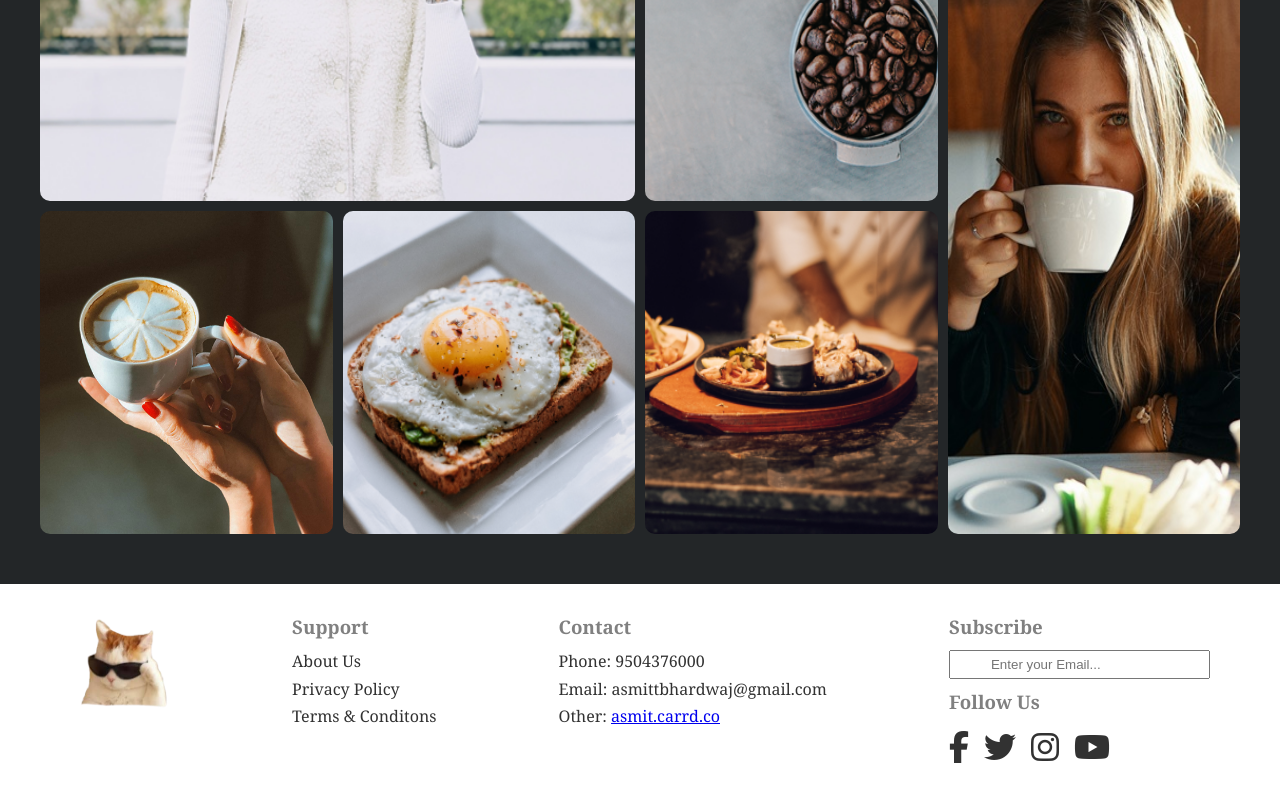
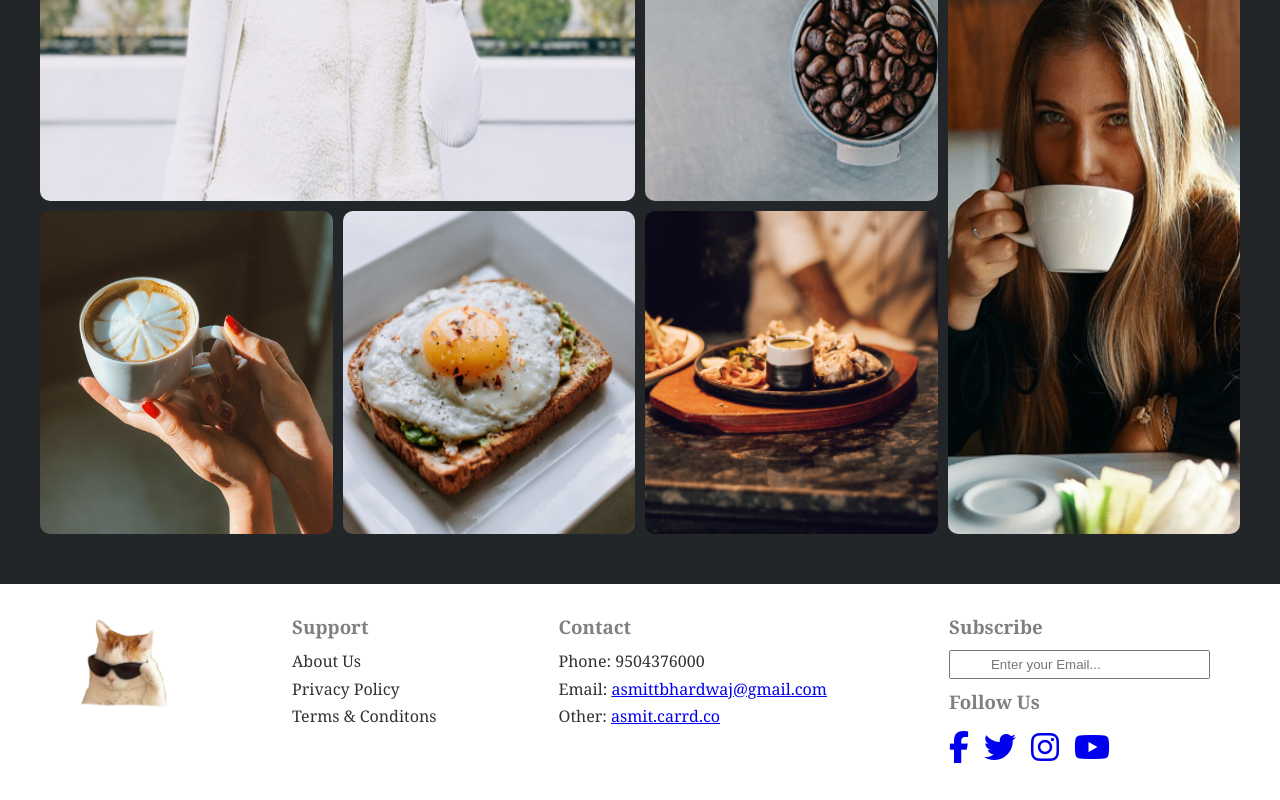
Before and after one commit to asmit404/Cafe_Website, a plain HTML site: page index.html in a window 1280 px wide. Shown: the part 1576-2376 px from the top of the page. Drawn offline with Linux system fonts and the light colour scheme.

Commit message:
Update index.html

```diff
--- a/index.html
+++ b/index.html
@@ -4,7 +4,7 @@
     <meta charset="UTF-8" />
     <meta http-equiv="X-UA-Compatible" content="IE=edge" />
     <meta name="viewport" content="width=device-width, initial-scale=1.0" />
-    <title>Restaurant Website</title>
+    <title>Neko Cafe</title>
     <link rel="stylesheet" href="style.css" />
     <script
       src="https://kit.fontawesome.com/7a4b62b0a4.js"
@@ -141,7 +141,7 @@
           <h3>Contact</h3>
           <ul>
             <li>Phone: 9504376000</li>
-            <li>Email: asmittbhardwaj@gmail.com</li>
+            <li>Email: <a href="mailto:asmittbhardwaj@gmail.com">asmittbhardwaj@gmail.com</a></li>
             <li>Other: <a href="https://asmit.carrd.co/">asmit.carrd.co</a></li>
           </ul>
         </div>
@@ -151,16 +151,16 @@
           <h3>Follow Us</h3>
           <div class="icon_container">
             <div class="icon">
-              <i class="fa fa-facebook"></i>
+              <a href="https://www.facebook.com"><i class="fa fa-facebook"></i></a>
             </div>
             <div class="icon">
-              <i class="fa fa-twitter" aria-hidden="true"></i>
+              <a href="https://www.twitter.com"><i class="fa fa-twitter" aria-hidden="true"></i></a>
             </div>
             <div class="icon">
-              <i class="fa fa-instagram" aria-hidden="true"></i>
+              <a href="https://www.instagram.com"><i class="fa fa-instagram" aria-hidden="true"></i></a>
             </div>
             <div class="icon">
-              <i class="fa fa-youtube" aria-hidden="true"></i>
+              <a href="https://www.youtube.com"><i class="fa fa-youtube" aria-hidden="true"></i></a>
             </div>
           </div>
         </div>
```
